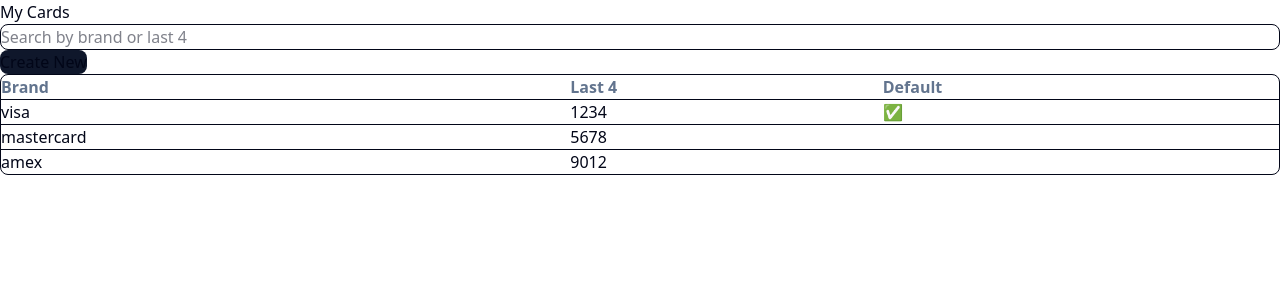
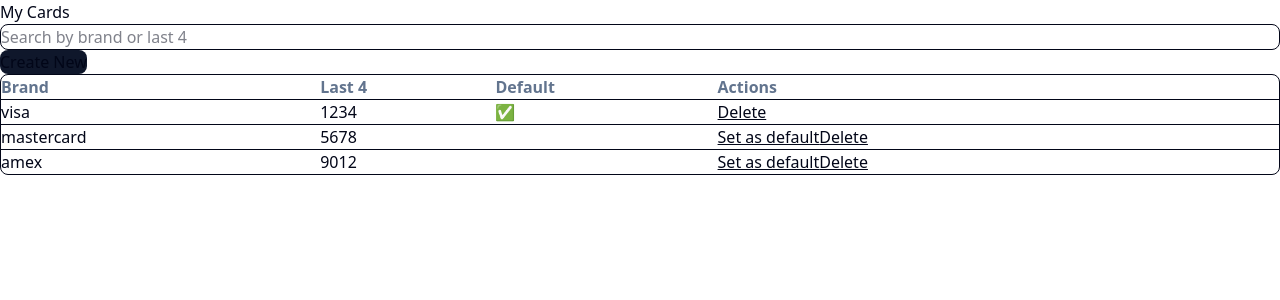
Before and after one commit to ansofidev/my-cards-app, a React (Vite) app: page /my-cards in a window 1280 px wide. Shown: the top 300 px of the page. Built offline with nearby package versions, Linux system fonts and the light colour scheme.

Commit message:
feat: connect card actions

```diff
--- a/src/pages/MyCardsPage/MyCardsPage.tsx
+++ b/src/pages/MyCardsPage/MyCardsPage.tsx
@@ -1,7 +1,7 @@
 import { useState } from 'react';
 import { mockCards } from '../../data/mockCards';
 import type { Card } from '../../types/Card';
-import { columns } from './columns';
+import { getColumns } from './columns';
 import { DataTable } from '../../components/ui/data-table';
 import { CardDialog } from '../../components/card/CardDialog';
 
@@ -13,6 +13,20 @@
     card.brand.toLowerCase().includes(search.toLowerCase()) ||
     card.last4.includes(search)
   );
+
+  const columns = getColumns({
+  onSetDefault: (cardId) => {
+    setCards((prev) =>
+      prev.map((card) => ({
+        ...card,
+        isDefault: card.id === cardId,
+      }))
+    );
+  },
+  onDelete: (cardId) => {
+    setCards((prev) => prev.filter((card) => card.id !== cardId));
+  },
+});
 
   return (
     <div className="p-6">
--- a/src/pages/MyCardsPage/columns.ts
+++ /dev/null
@@ -1,18 +0,0 @@
-import type { ColumnDef } from '@tanstack/react-table';
-import type { Card } from '../../types/Card';
-
-export const columns: ColumnDef<Card>[] = [
-  {
-    accessorKey: 'brand',
-    header: 'Brand',
-  },
-  {
-    accessorKey: 'last4',
-    header: 'Last 4',
-  },
-  {
-    accessorKey: 'isDefault',
-    header: 'Default',
-    cell: ({ row }) => row.original.isDefault ? '✅' : '',
-  },
-];
--- /dev/null
+++ b/src/pages/MyCardsPage/columns.tsx
@@ -0,0 +1,48 @@
+import type { ColumnDef } from '@tanstack/react-table';
+import type { Card } from '../../types/Card';
+
+export type ActionHandlers = {
+  onSetDefault: (cardId: string) => void;
+  onDelete: (cardId: string) => void;
+};
+
+export const getColumns = ({ onSetDefault, onDelete }: ActionHandlers): ColumnDef<Card>[] => [
+  {
+    accessorKey: 'brand',
+    header: 'Brand',
+  },
+  {
+    accessorKey: 'last4',
+    header: 'Last 4',
+  },
+  {
+    accessorKey: 'isDefault',
+    header: 'Default',
+    cell: ({ row }) => row.original.isDefault ? '✅' : '',
+  },
+  {
+    id: 'actions',
+    header: 'Actions',
+    cell: ({ row }) => {
+      const card = row.original;
+      return (
+        <div className="flex items-center space-x-4">
+          {!card.isDefault && (
+            <button
+            onClick={() => onSetDefault(card.id)}
+            className="block text-blue-600 underline"
+            >
+              Set as default
+            </button>
+         )}
+            <button
+            onClick={() => onDelete(card.id)}
+            className="block text-red-600 underline"
+            >
+          Delete
+            </button>
+        </div>
+      );
+    },
+  },
+];
```
